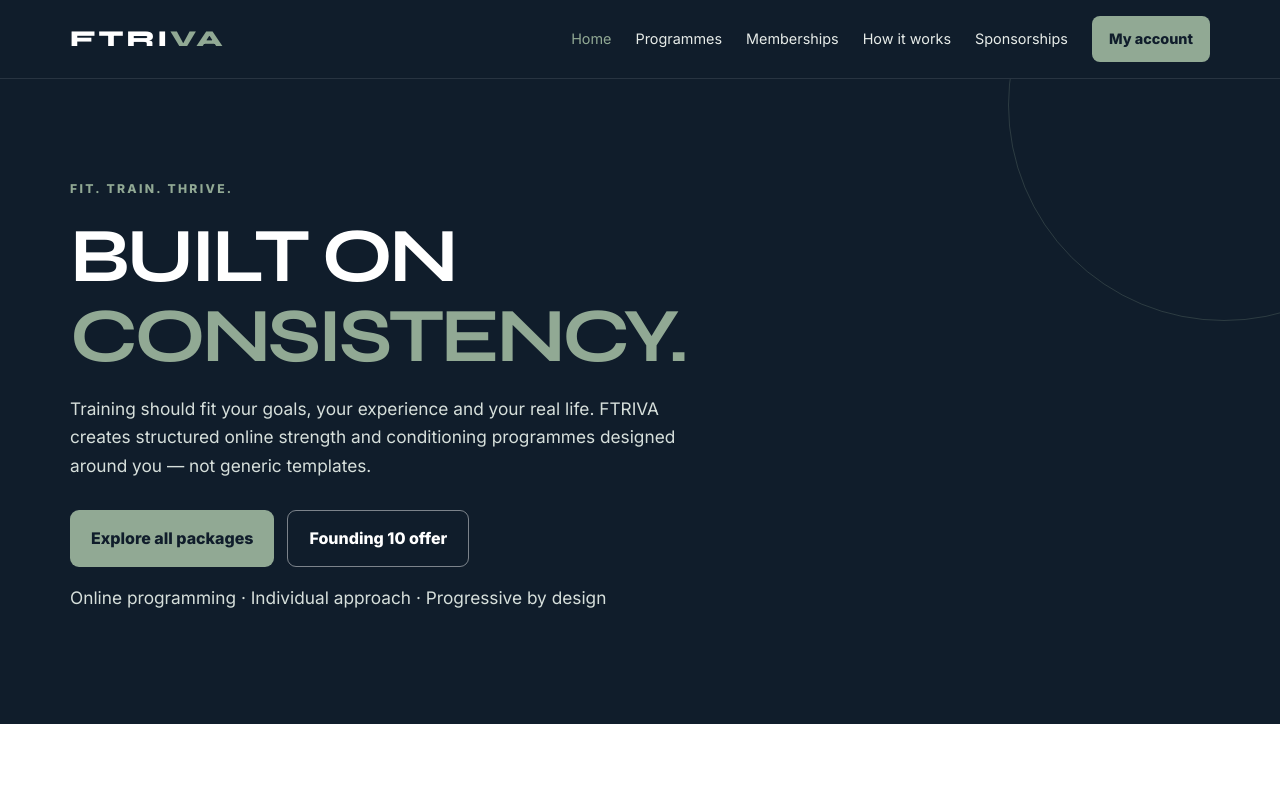
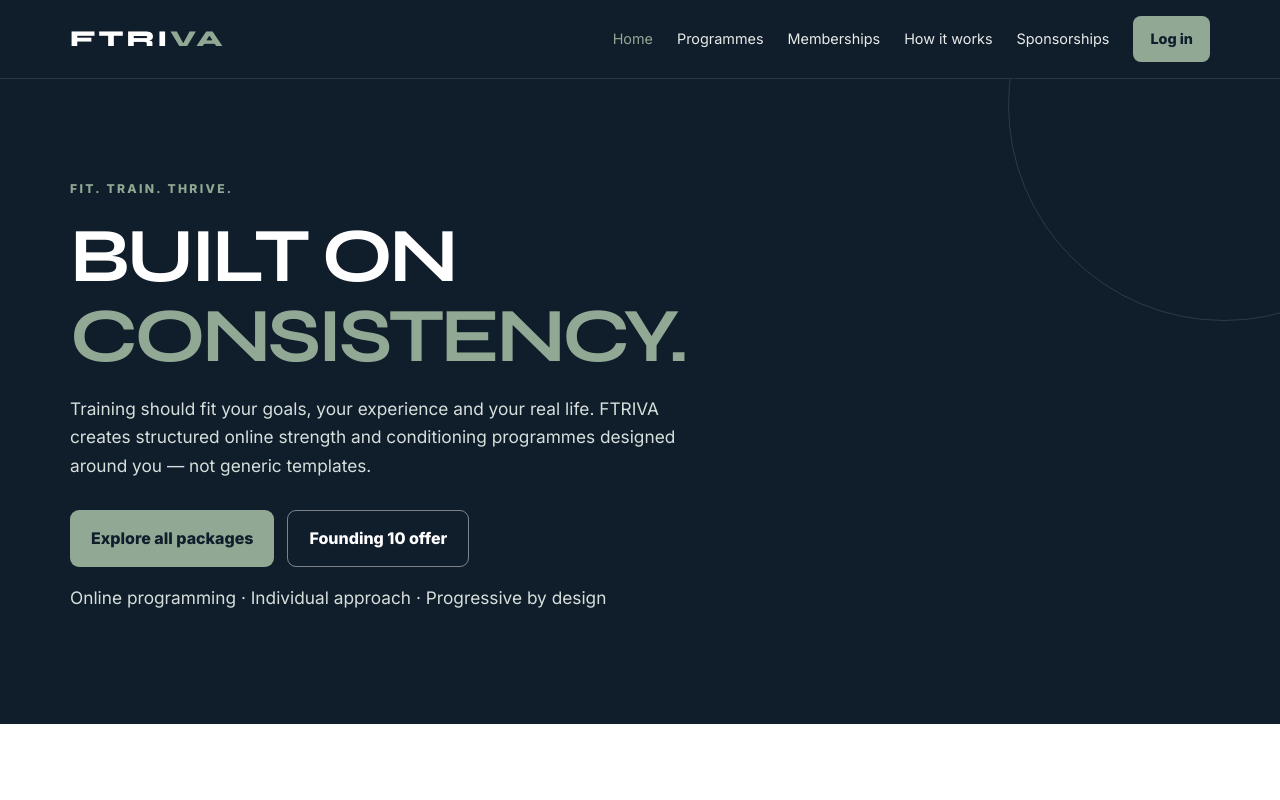
Before and after one commit to FTRIVA/ftriva-BF-test, a website: page public/index.html in a window 1280 px wide. Shown: the top 800 px of the page. Drawn offline with Linux system fonts and the light colour scheme.

Commit message:
Change website account navigation to sign-in only

```diff
--- a/public/index.html
+++ b/public/index.html
@@ -13,7 +13,7 @@
 <header class="site-header"><div class="container nav-wrap">
 <a class="brand" href="index.html">FTRI<span>VA</span></a>
 <button class="menu-toggle" aria-label="Open navigation">Menu</button>
-<nav class="nav-links"><a href="index.html">Home</a><a href="programmes.html">Programmes</a><a href="memberships.html">Memberships</a><a href="how-it-works.html">How it works</a><a href="sponsorships.html">Sponsorships</a><a class="nav-cta" href="/my-account">My account</a></nav>
+<nav class="nav-links"><a href="index.html">Home</a><a href="programmes.html">Programmes</a><a href="memberships.html">Memberships</a><a href="how-it-works.html">How it works</a><a href="sponsorships.html">Sponsorships</a><a class="nav-cta" href="/my-account">Log in</a></nav>
 </div></header>
 <main>
 <section class="hero"><div class="container">
```
